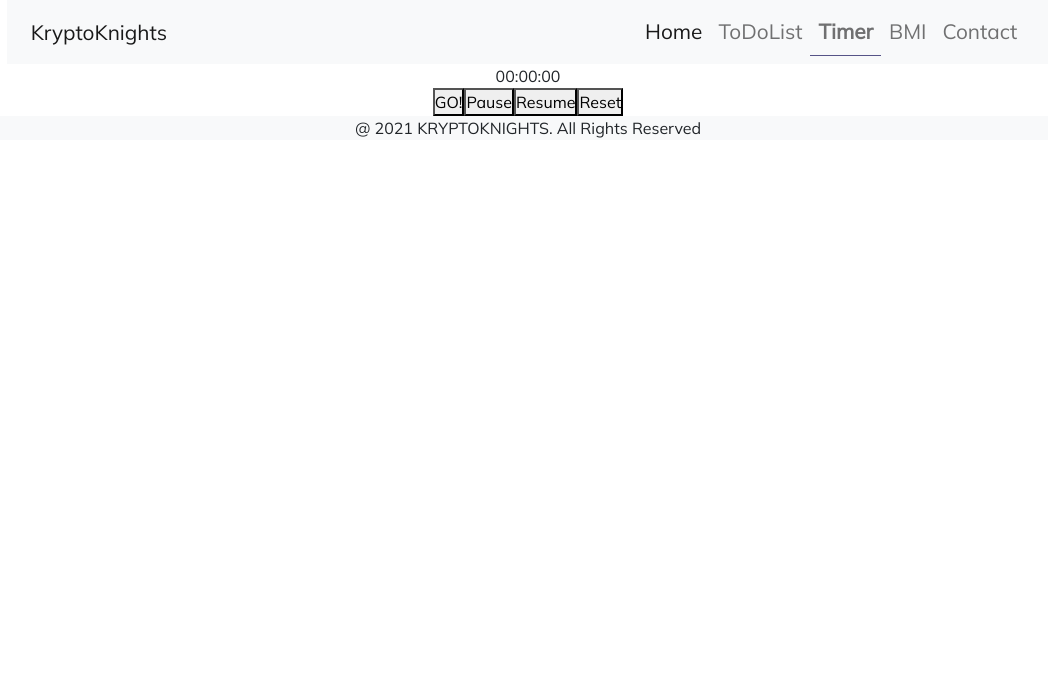
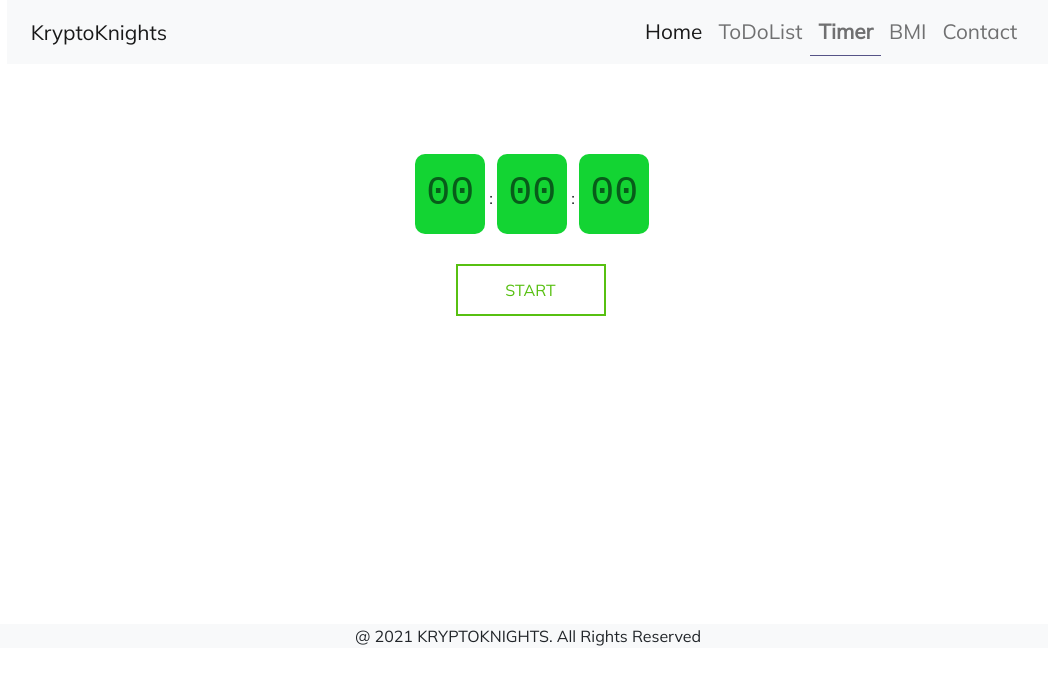
Before and after one commit to gouravmohanty7070/KryptoKnights, a React (Create React App) app: page /timer in a window 1280 px wide. Shown: the top 684 px of the page, without its empty margins (112-1160 px from the left). Built offline with nearby package versions, Linux system fonts and the light colour scheme.

Commit message:
Timer changes

```diff
--- /dev/null
+++ b/src/components/Timer/BtnComponent.js
@@ -0,0 +1,33 @@
+import React from 'react';
+
+function BtnComponent(props) {
+  return (
+    <div>
+      {(props.status === 0)?
+        <button className="stopwatch-btn stopwatch-btn-gre"
+        onClick={props.start}>Start</button> : ""
+      }
+
+      {(props.status === 1)?
+        <div>
+          <button className="stopwatch-btn stopwatch-btn-red"
+                  onClick={props.stop}>Stop</button>
+          <button className="stopwatch-btn stopwatch-btn-yel"
+                  onClick={props.reset}>Reset</button>
+        </div> : ""
+      }
+
+     {(props.status === 2)?
+        <div>
+          <button className="stopwatch-btn stopwatch-btn-gre"
+                  onClick={props.resume}>Resume</button>
+          <button className="stopwatch-btn stopwatch-btn-yel"
+                  onClick={props.reset}>Reset</button>
+        </div> : ""
+      }
+
+    </div>
+  );
+}
+
+export default BtnComponent;
--- /dev/null
+++ b/src/components/Timer/DisplayComponent.js
@@ -0,0 +1,21 @@
+import React from 'react';
+
+function DisplayComponent(props) {
+  const h = () => {
+     if(props.time.h === 0){
+       return '';
+     }else {
+       return <span>{(props.time.h >= 10)? props.time.h : "0"+ props.time.h}</span>;
+     }
+  }
+  return (
+    <div>
+       {h()}&nbsp;&nbsp;
+       <span>{(props.time.m >= 10)? props.time.m : "0"+ props.time.m}</span>&nbsp;:&nbsp;
+       <span>{(props.time.s >= 10)? props.time.s : "0"+ props.time.s}</span>&nbsp;:&nbsp;
+       <span>{(props.time.ms >= 10)? props.time.ms : "0"+ props.time.ms}</span>
+    </div>
+  );
+}
+
+export default DisplayComponent;
--- a/src/components/Timer/Timer.jsx
+++ b/src/components/Timer/Timer.jsx
@@ -1,99 +1,64 @@
-import React from 'react'
-
-import './style.css'
+import React, {useState} from 'react';
+import DisplayComponent from './DisplayComponent';
+import BtnComponent from './BtnComponent';
+import './style.css';
 
 function Timer() {
+  const [time, setTime] = useState({ms:0, s:0, m:0, h:0});
+  const [interv, setInterv] = useState();
+  const [status, setStatus] = useState(0);
+  // Not started = 0
+  // started = 1
+  // stopped = 2
 
-    const[time, setTime] = React.useState(0)
+  const start = () => {
+    run();
+    setStatus(1);
+    setInterv(setInterval(run, 10));
+  };
 
-    const[timerOn, setTimerOn] = React.useState(false)
+  var updatedMs = time.ms, updatedS = time.s, updatedM = time.m, updatedH = time.h;
 
+  const run = () => {
+    if(updatedM === 60){
+      updatedH++;
+      updatedM = 0;
+    }
+    if(updatedS === 60){
+      updatedM++;
+      updatedS = 0;
+    }
+    if(updatedMs === 100){
+      updatedS++;
+      updatedMs = 0;
+    }
+    updatedMs++;
+    return setTime({ms:updatedMs, s:updatedS, m:updatedM, h:updatedH});
+  };
 
-    React.useEffect(() => {
+  const stop = () => {
+    clearInterval(interv);
+    setStatus(2);
+  };
 
-        let interval = null;
+  const reset = () => {
+    clearInterval(interv);
+    setStatus(0);
+    setTime({ms:0, s:0, m:0, h:0})
+  };
 
-        if(timerOn){
-
-            interval = setInterval(() => {
-
-
-               setTime(prevTime => prevTime+10)
-
-
-
-
-
-            }, 10)
-
-
-        }else{
-
-
-            clearInterval(interval)
-
-
-
-        }
-
-
-         return() => clearInterval(interval)
-
-
-
-    }, [timerOn])
-
+  const resume = () => start();
 
 
   return (
-
-
-           <div className="App">
-
-
-               <div></div>
-             <div>
-
-
-
-                 <span>{("0"+Math.floor(time/60000) % 60).slice(-2)}:</span>
-                 <span>{("0"+Math.floor(time/1000) % 60).slice(-2)}:</span>
-                 <span>{("0"+(time/10) % 100).slice(-2)}</span>
-
-
-
-
-
-
-
-
+    <div className="main-section">
+     <div className="clock-holder">
+          <div className="stopwatch">
+               <DisplayComponent time={time}/>
+               <BtnComponent status={status} resume={resume} reset={reset} stop={stop} start={start}/>
           </div>
-
-
-             <div>
-
-                  <button onClick={() => setTimerOn(true)}>GO!</button>
-                  <button onClick={() => setTimerOn(false)}>Pause</button>
-                  <button onClick={() => setTimerOn(true)}>Resume</button>
-                  <button onClick={() => setTime(0)}>Reset</button>
-
-
-
-
-
-
      </div>
-
-
-
-
-
-
     </div>
-
-
-
-
   );
 }
 
--- a/src/components/Timer/style.css
+++ b/src/components/Timer/style.css
@@ -1,3 +1,81 @@
-.App {
-    text-align: center;
-  }
+body {
+  background:#ffffff;
+}
+
+* {
+  padding: 0px;
+  margin: 0px;
+  box-sizing: border-box;
+}
+
+.main-section {
+  background: transparent;
+  max-width: 600px;
+  width: 90%;
+  height: 500px;
+  margin: 30px auto;
+}
+
+.clock-holder {
+  width: 100%;
+  background: #fff;
+  margin: 30px auto;
+  position: relative;
+}
+
+
+.stopwatch {
+  padding: 60px 0px;
+  text-align: center;
+}
+.stopwatch span{
+  background:#13d433;
+  color: #085c1a;
+  display: inline-block;
+  font-family: monospace;
+  font-size: 40px;
+  padding: 10px;
+  border-radius: 10px;
+  width: 70px;
+}
+
+.stopwatch .stopwatch-btn {
+  background: #fff;
+  margin-top: 30px;
+  margin-left: 5px;
+  border: none;
+  padding: 12px 20px;
+  font-size: 16px;
+  text-transform: uppercase;
+  width: 150px;
+  transition: background 1s;
+  cursor: pointer;
+}
+.stopwatch .stopwatch-btn-red{
+  border: 2px solid #C85454;
+  color: #C85454;
+}
+.stopwatch .stopwatch-btn-yel{
+  border: 2px solid #FFC900;
+  color: #FFC900;
+}
+
+.stopwatch .stopwatch-btn-gre{
+  border: 2px solid hsl(96, 84%, 41%);
+  color: hsl(96, 84%, 41%);
+}
+.stopwatch .stopwatch-btn-red:hover {
+  background: #C85454;
+  border: 2px solid #C85454;
+  color: #fff;
+}
+.stopwatch .stopwatch-btn-yel:hover {
+  background: #FFC900;
+  border: 2px solid #FFC900;
+  color: #fff;
+}
+.stopwatch .stopwatch-btn-gre:hover {
+  background: #00ABA9;
+  border: 2px solid #00ABA9;
+  color: #fff;
+}
```
Lines whose indentation alone changed are shown as unchanged.
